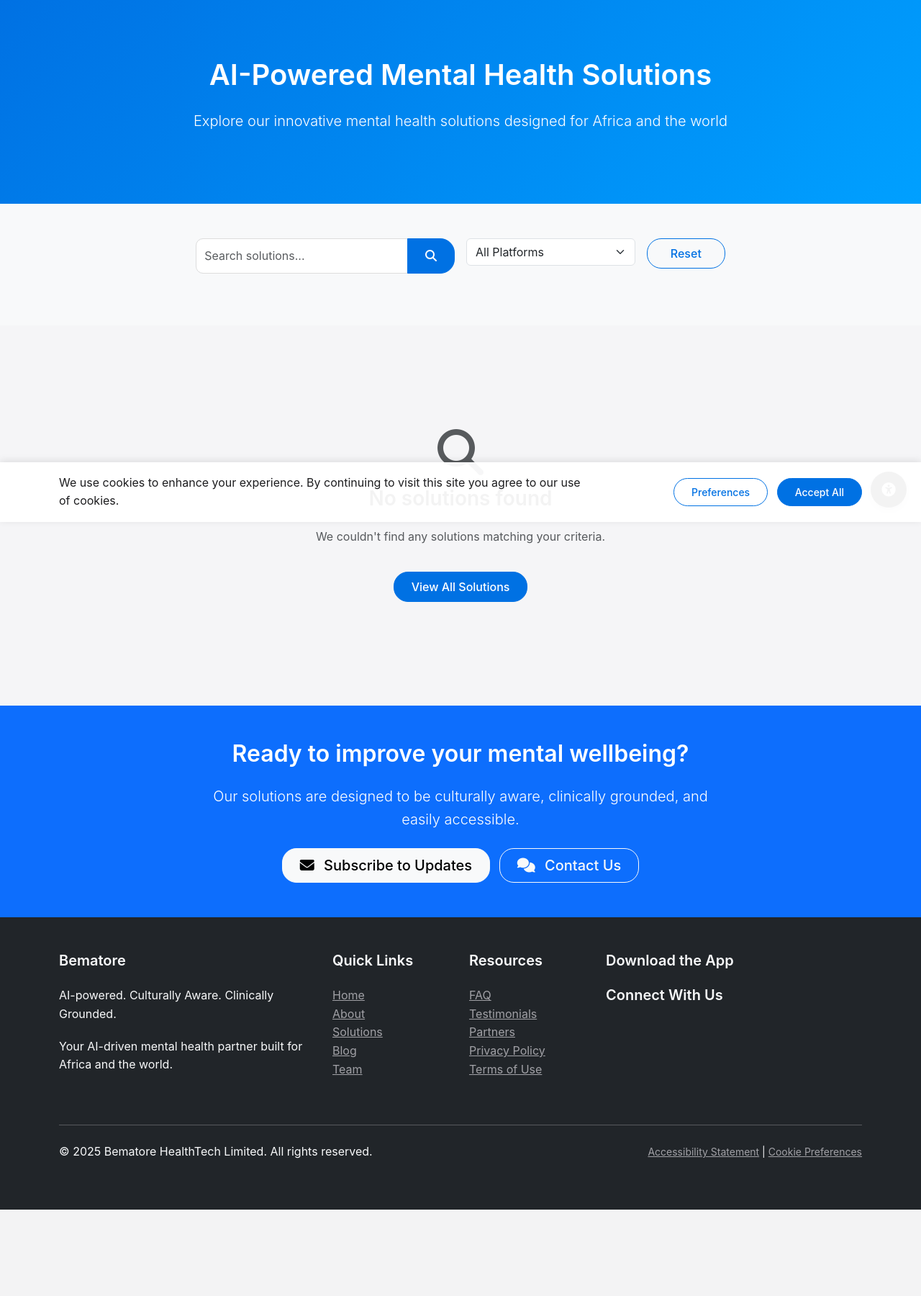
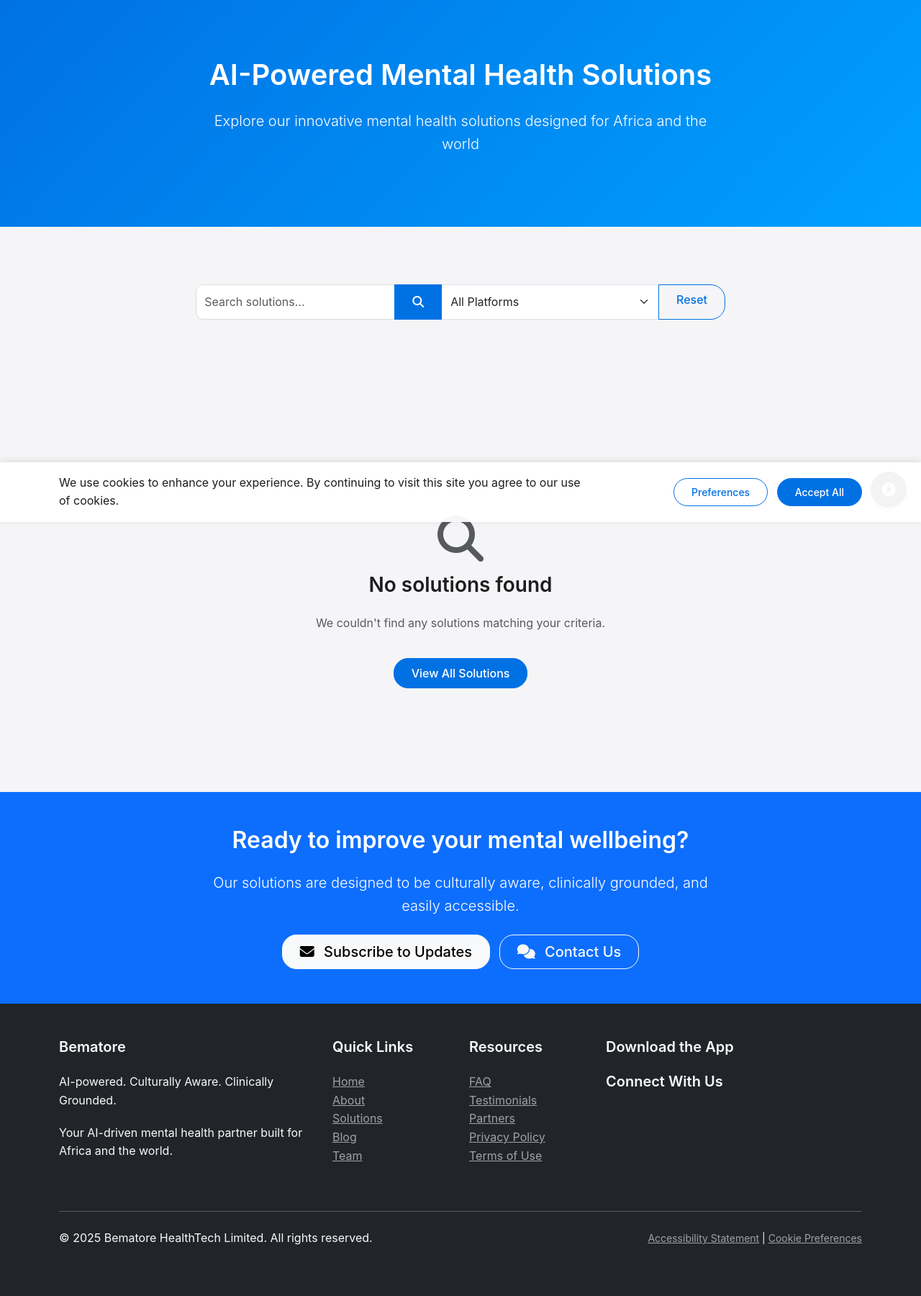
Before and after one commit to OchiengBrandon/bematore-website, a Django app: page /solutions/ in a window 1280 px wide. Shown: the part 75-1875 px from the top of the page at 72% size. Before the commit the page ends 1755 px from the top, so only its background shows below. Run offline with Django 5.2, Linux system fonts and the light colour scheme; data that the repository does not hold is empty; some libraries are stand-ins or nearby versions.

Commit message:
Update solution_list.html

```diff
--- a/templates/solutions/solution_list.html
+++ b/templates/solutions/solution_list.html
@@ -7,8 +7,8 @@
 <!-- Solutions Header Section -->
 <section class="hero">
     <div class="container">
-        <div class="row">
-            <div class="col-lg-12 text-center">
+        <div class="row justify-content-center">
+            <div class="col-lg-8 text-center">
                 <h1>AI-Powered Mental Health Solutions</h1>
                 <p class="lead">Explore our innovative mental health solutions designed for Africa and the world</p>
             </div>
@@ -17,31 +17,23 @@
 </section>
 
 <!-- Solutions Filter and Search Section -->
-<section class="py-5 bg-light">
+<section>
     <div class="container">
-        <div class="row">
-            <div class="col-lg-8 mx-auto">
-                <form method="get" action="{% url 'solutions:solution_list' %}" class="mb-4">
-                    <div class="row g-3">
-                        <div class="col-md-6">
+        <div class="row justify-content-center mb-5">
+            <div class="col-md-8">
+                <form method="get" action="{% url 'solutions:solution_list' %}" class="d-flex">
                     <div class="input-group">
                         <input type="text" name="search" class="form-control" placeholder="Search solutions..." value="{{ search_query|default:'' }}">
                         <button class="btn btn-primary" type="submit">
                             <i class="fas fa-search"></i>
                         </button>
-                            </div>
-                        </div>
-                        <div class="col-md-4">
                         <select name="platform" class="form-select" onchange="this.form.submit()">
                             <option value="all" {% if not current_platform %}selected{% endif %}>All Platforms</option>
                             {% for value, label in platform_choices %}
                             <option value="{{ value }}" {% if current_platform == value %}selected{% endif %}>{{ label }}</option>
                             {% endfor %}
                         </select>
-                        </div>
-                        <div class="col-md-2">
-                            <a href="{% url 'solutions:solution_list' %}" class="btn btn-outline-primary w-100">Reset</a>
-                        </div>
+                        <a href="{% url 'solutions:solution_list' %}" class="btn btn-outline-primary">Reset</a>
                     </div>
                 </form>
             </div>
```
Lines whose indentation alone changed are shown as unchanged.
